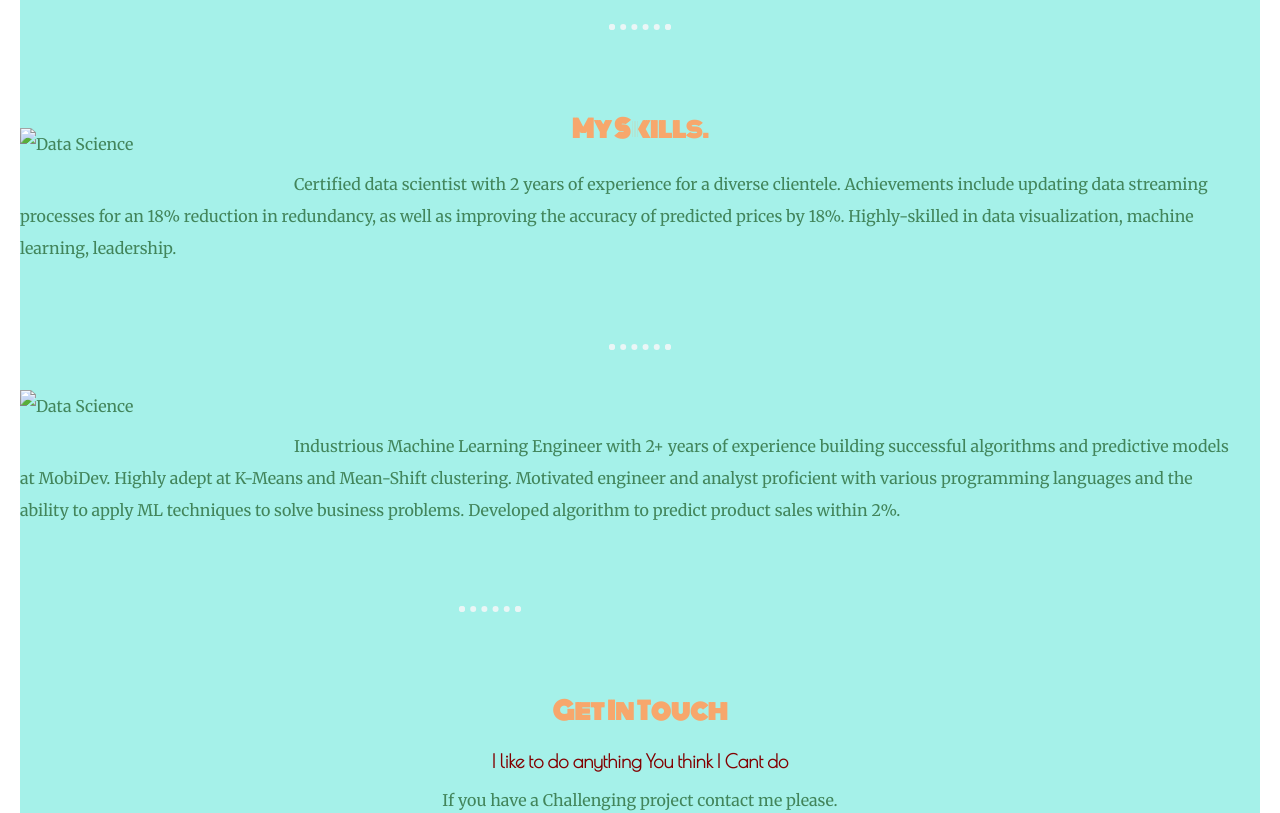
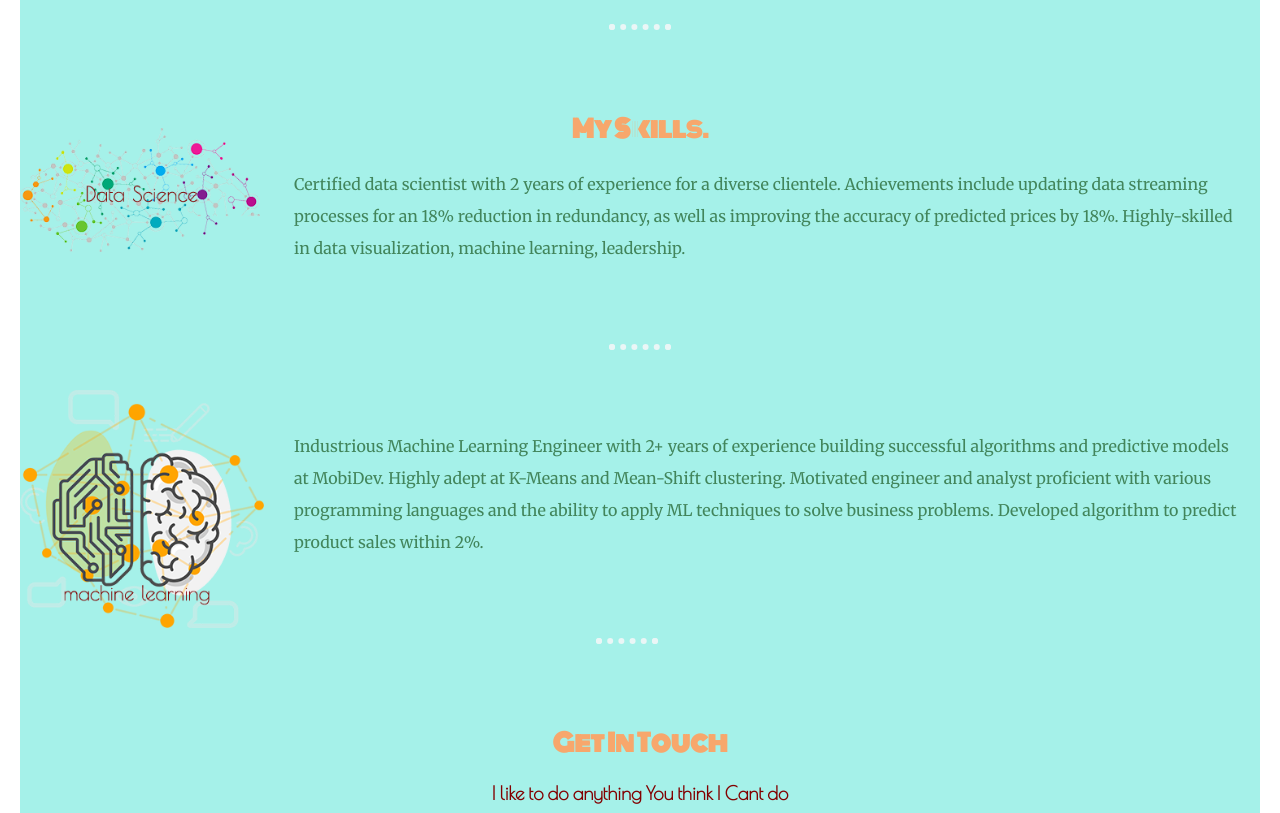
Before and after one commit to desidnova/CV-CSS, a plain HTML site: page index.html in a window 1280 px wide. Shown: the part 900-1713 px from the top of the page. Drawn offline with nearby package versions, Linux system fonts and the light colour scheme; the site is published under a folder, as on GitHub Pages, so addresses that start at the root find nothing; a web font is replaced by a local one.

Commit message:
Update index.html

```diff
--- a/index.html
+++ b/index.html
@@ -24,7 +24,7 @@
     <img class="avatar" src="avatar.png" alt="avatar-image">
     <img class="computer" src="computer.png" alt="computer-image">
     <p class="program"> a &nbsp&nbsp&nbsp<span class="pro">Pro</span> &nbspgrammer</p>
-    <img class="mountain" src="images/1.png" alt="cloud-image">
+    <img class="mountain" src="1.png" alt="cloud-image">
 </div>
 <div class="middle-container">
   <div class="profile">
@@ -36,12 +36,12 @@
   <div class="skills">
     <h2 class="h2-skill">My Skills.</h2>
     <div class="skill-row">
-        <img class="data-button" src="/images/data.png" alt="Data Science">
+        <img class="data-button" src="data.png" alt="Data Science">
         <p class="data-skill">Certified data scientist with 2 years of experience for a diverse clientele. Achievements include updating data streaming processes for an 18% reduction in redundancy, as well as improving the accuracy of predicted prices by 18%. Highly-skilled in data visualization, machine learning, leadership.</p>
     </div>
       <hr>
     <div class="skill-row">
-      <img class="data-button" src="/images/machine learning.png" alt="Data Science">
+      <img class="data-button" src="machine learning.png" alt="Data Science">
       <p class="machine-learning-text">Industrious Machine Learning Engineer with 2+ years of experience building successful algorithms and predictive models at MobiDev. Highly adept at K-Means and Mean-Shift clustering. Motivated engineer and analyst proficient with various programming languages and the ability to apply ML techniques to solve business problems. Developed algorithm to predict product sales within 2%.</p>
     </div>
   </div>
```
